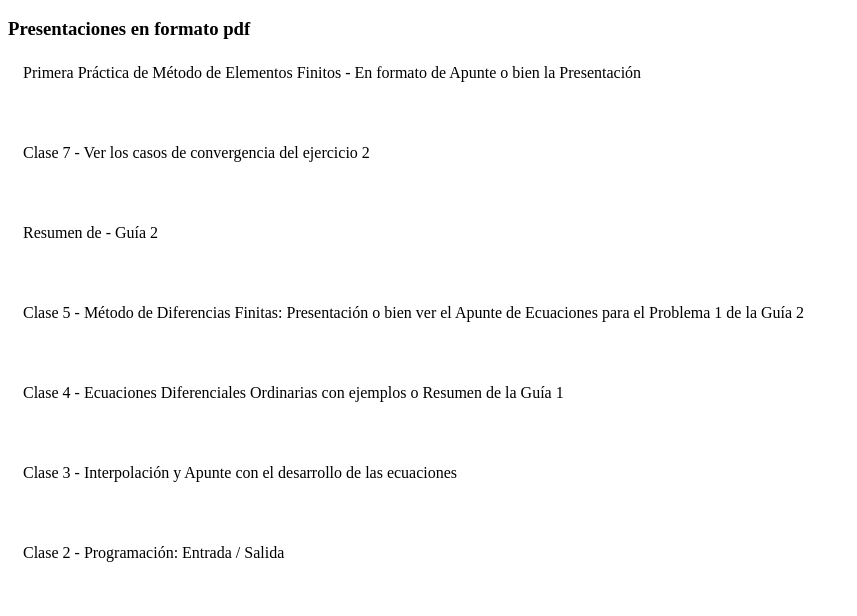
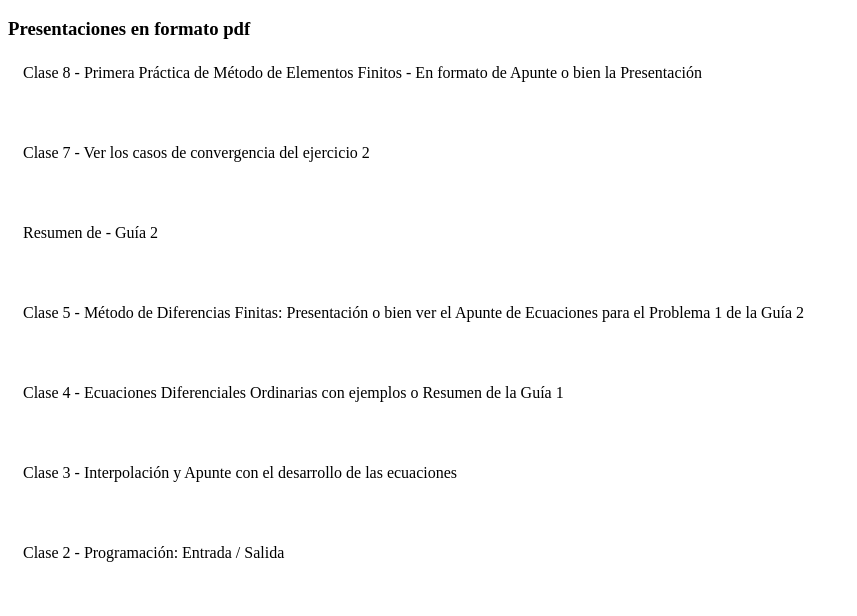
Before and after one commit to mdforti/mdforti.github.io, a plain HTML site: page Modelizacion/Clases/ClasesPracticas.html in a window 1280 px wide. Shown: the part 48-664 px from the top of the page, without its empty margins (0-857 px from the left). Drawn offline with Linux system fonts and the light colour scheme; files that its build step writes are made by us from their sources.

Commit message:
arreglo links

```diff
--- a/Modelizacion/Clases/ClasesPracticas.html
+++ b/Modelizacion/Clases/ClasesPracticas.html
@@ -43,7 +43,7 @@ a, a:visited {
   <body>
     <h1>Clases Prácticas de Modelización</h1>
     <h3>Presentaciones en formato pdf</h3>
-    <div class="clase8"> Primera Práctica de Método de Elementos Finitos  -
+    <div class="clase8"> Clase 8 - Primera Práctica de Método de Elementos Finitos  -
       <!-- /home/mariano/CuadernoTrabajo/MyWeb/Slides/modelizacion/2018/Apunte-MEF012018.pdf
 	   /home/mariano/CuadernoTrabajo/MyWeb/Slides/modelizacion/2018/MEF01_2018.pdf
       -->
```
